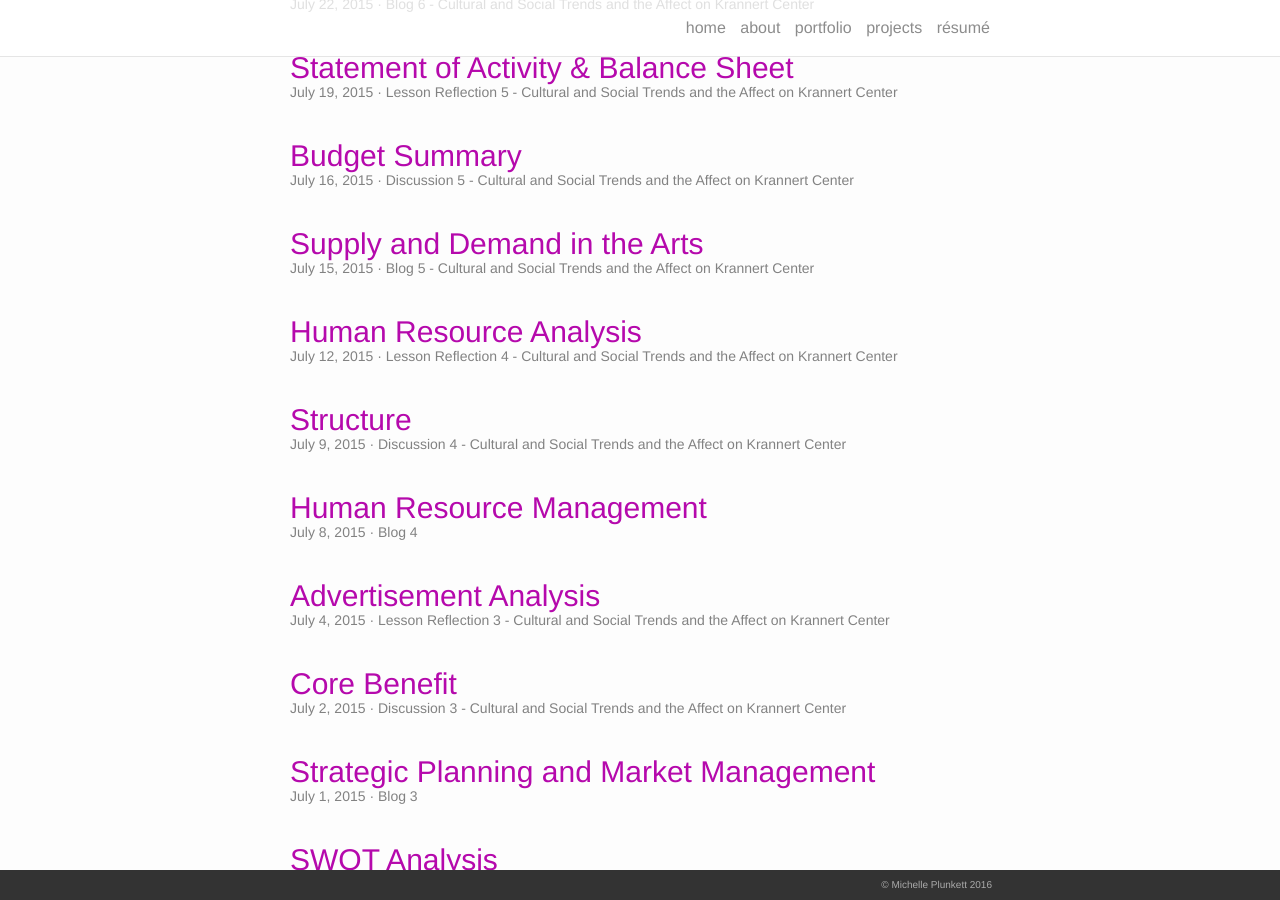
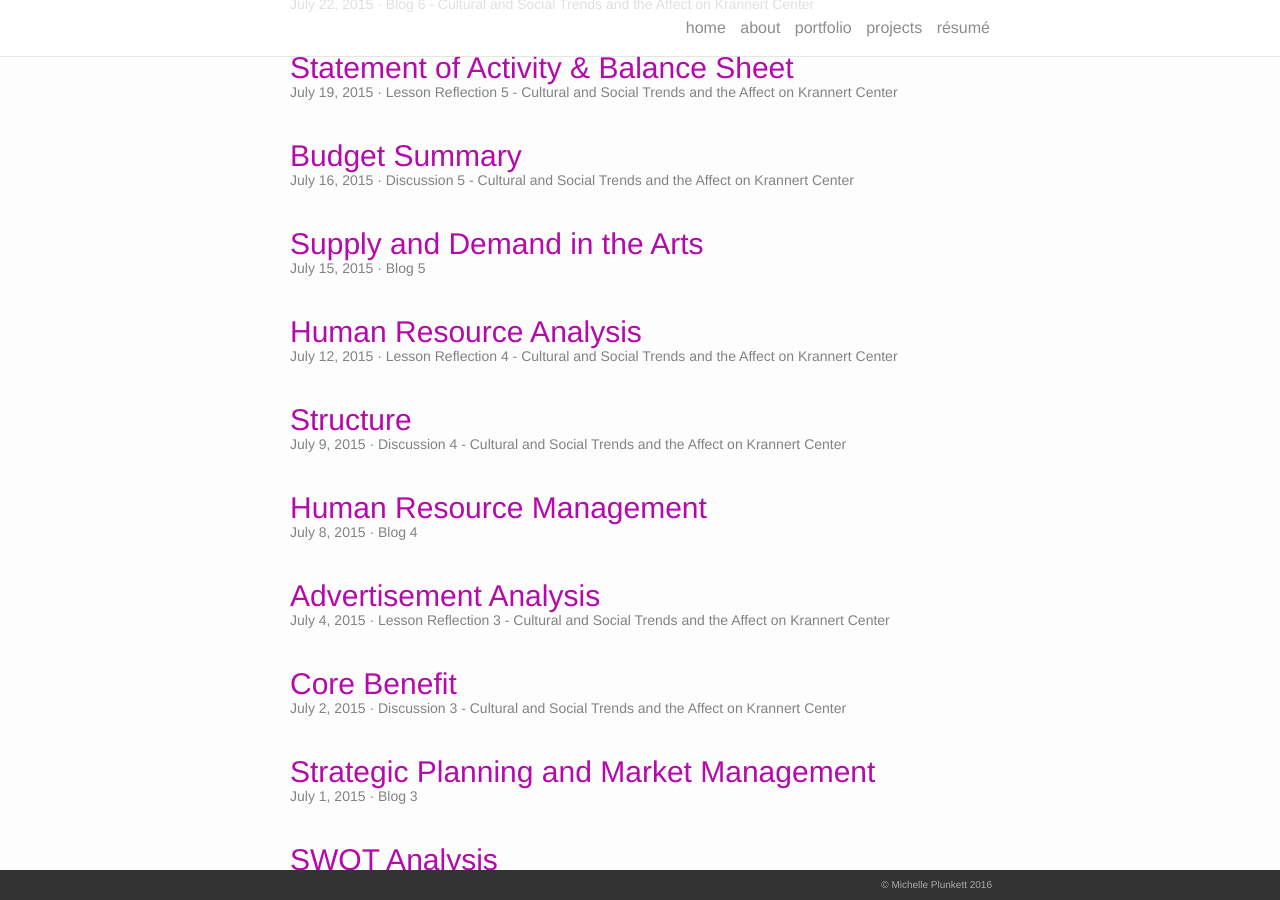
Before and after one commit to michelleplunkett/michelleplunkett.github.io, a Jekyll site: the page built from portfolio.md, in a window 1280 px wide and 900 px high, scrolled down 678 px. Built offline with Jekyll 4.4.1, drawn with Linux system fonts in a browser that asks for light colours; nearby versions of some CDN libraries.

Commit message:
update description

```diff
--- a/_portfolio/Blog_5.markdown
+++ b/_portfolio/Blog_5.markdown
@@ -1,7 +1,7 @@
 ---
 layout: post
 title: Supply and Demand in the Arts
-description: Blog 5 - Cultural and Social Trends and the Affect on Krannert Center
+description: Blog 5
 date: 2015-07-15
 ---
 
```
